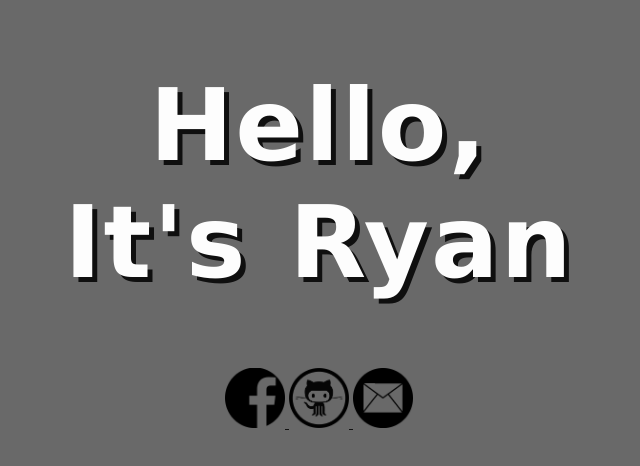
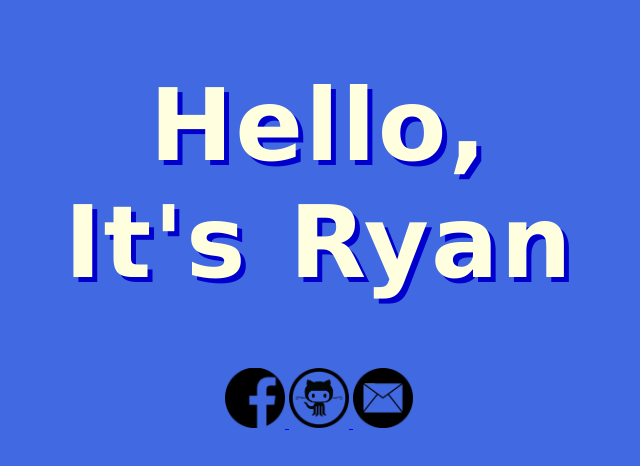
Before and after one commit to ryanliaoyz/html, a plain HTML site: page index.html in a window 1280 px wide. Shown: the whole page, without its empty margins (321-961 px from the left). Drawn offline with Linux system fonts and the light colour scheme.

Commit message:
cancelled grayscale

```diff
--- a/script.js
+++ b/script.js
@@ -1,5 +1,5 @@
-$(document).ready(function() {
+/*$(document).ready(function() {
     $('h1').mouseenter(function() {
         $('h1').fadeTo('fast', 1);;
     });
-});
+});*/
--- a/style.css
+++ b/style.css
@@ -11,10 +11,10 @@ h1 {
     letter-spacing: 0.02em;
 }
 
-* {
+/* * {
     filter: grayscale(100%);
     -webkit-filter: grayscale(100%);
     -moz-filter: grayscale(100%);
     -ms-filter: grayscale(100%);
     -o-filter: grayscale(100%);
-}
+} */
```
